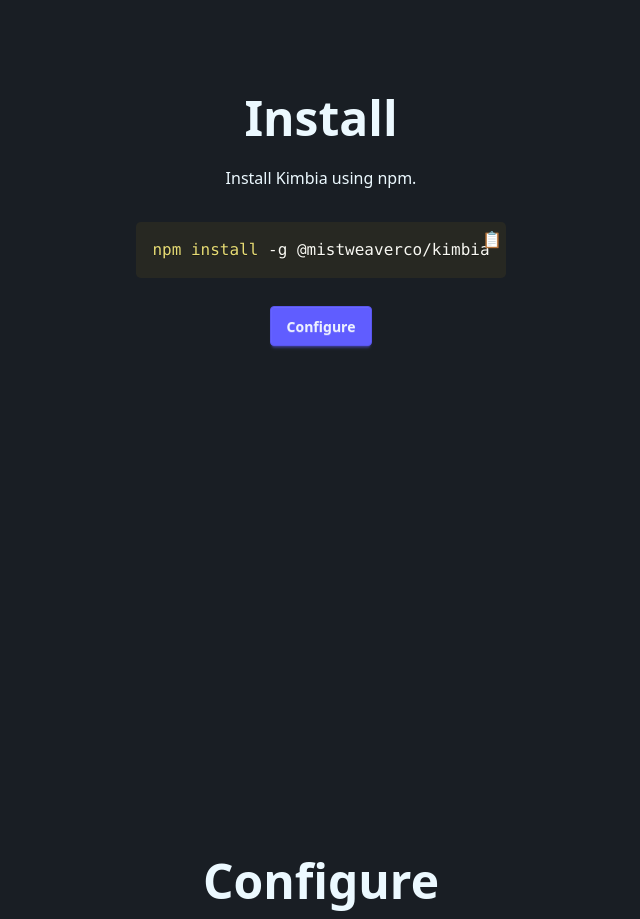
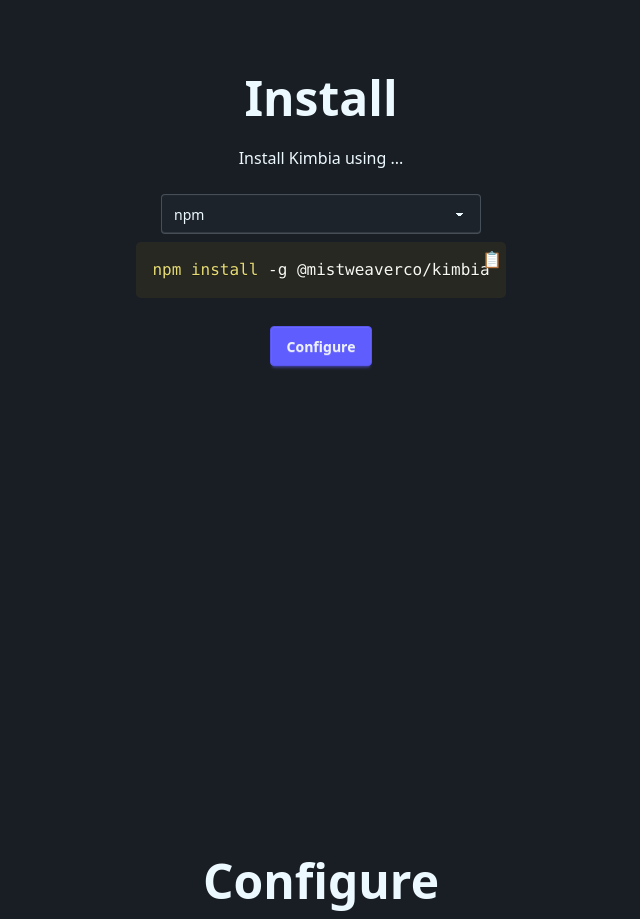
Before and after one commit to mistweaverco/kimbia, a SvelteKit app in the folder web/: page / in a window 1280 px wide. Shown: the part 980-1899 px from the top of the page, without its empty margins (319-959 px from the left). Built offline with nearby package versions, Linux system fonts and the light colour scheme.

Commit message:
chore(docs): more install options

```diff
--- a/web/src/routes/+page.svelte
+++ b/web/src/routes/+page.svelte
@@ -6,6 +6,8 @@
 	import 'prismjs/components/prism-bash';
 	import 'prismjs/themes/prism-okaidia.css';
 	import { onMount } from 'svelte';
+
+  let installUsing = "npm";
 
 	const handleAnchorClick = (evt: Event) => {
 		evt.preventDefault();
@@ -17,6 +19,12 @@
 			behavior: 'smooth'
 		});
 	};
+
+  const onInstallUsingChange = (evt: Event) => {
+    const select = evt.currentTarget as HTMLSelectElement;
+    installUsing = select.value;
+  };
+
 	onMount(() => {
 		document.title = 'Kimbia';
 		Prism.highlightAll();
@@ -39,10 +47,25 @@
 	<div class="hero-content text-center">
 		<div class="max-w-md">
 			<h1 class="text-5xl font-bold">Install</h1>
-			<p class="py-6">Install Kimbia using npm.</p>
-			<pre><code class="language-bash" data-prismjs-copy="📋"
+			<p class="py-6">Install Kimbia using ...</p>
+      <select on:input={onInstallUsingChange} class="select select-bordered">
+        <option value="npm" selected>npm</option>
+        <option value="yarn">yarn</option>
+        <option value="bun">bun</option>
+        <option value="pnpm">pnpm</option>
+      </select>
+			<div class={installUsing === "npm" ? "": "hidden"}><pre><code class="language-bash" data-prismjs-copy="📋"
 					>npm install -g @mistweaverco/kimbia</code
-				></pre>
+				></pre></div>
+      <div class={installUsing === "yarn" ? "": "hidden"}><pre><code class="language-bash" data-prismjs-copy="📋"
+      >yarn add --global @mistweaverco/kimbia</code
+      ></pre></div>
+      <div class={installUsing === "bun" ? "": "hidden"}><pre><code class="language-bash" data-prismjs-copy="📋"
+      >bun install -g @mistweaverco/kimbia</code
+      ></pre></div>
+      <div class={installUsing === "pnpm" ? "": "hidden"}><pre><code class="language-bash" data-prismjs-copy="📋"
+      >pnpm install -g @mistweaverco/kimbia</code
+      ></pre></div>
 			<p>
 				<a href="#configure" on:click={handleAnchorClick}
 					><button class="btn btn-primary mt-5">Configure</button></a
```
Also changed, not shown: 1 other file (tests, documents, lock files or other folders).
